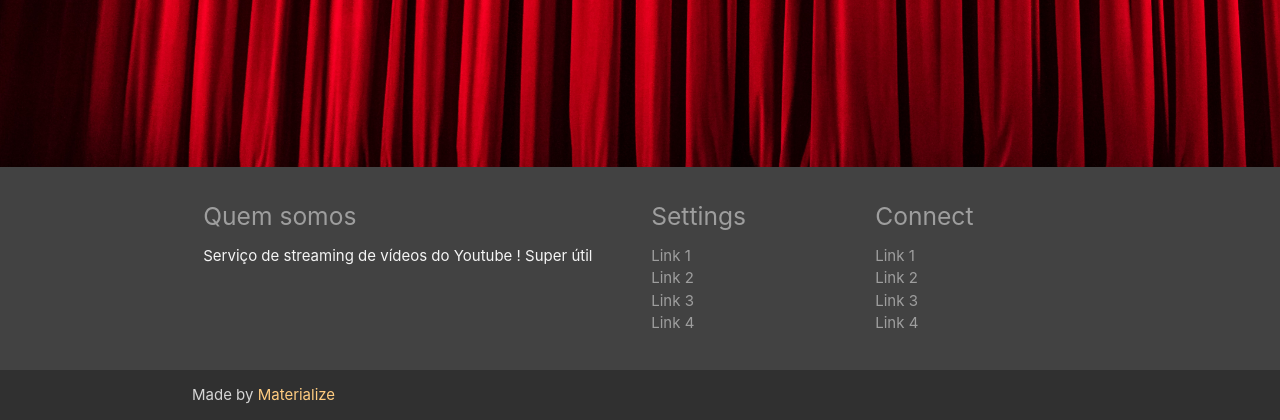
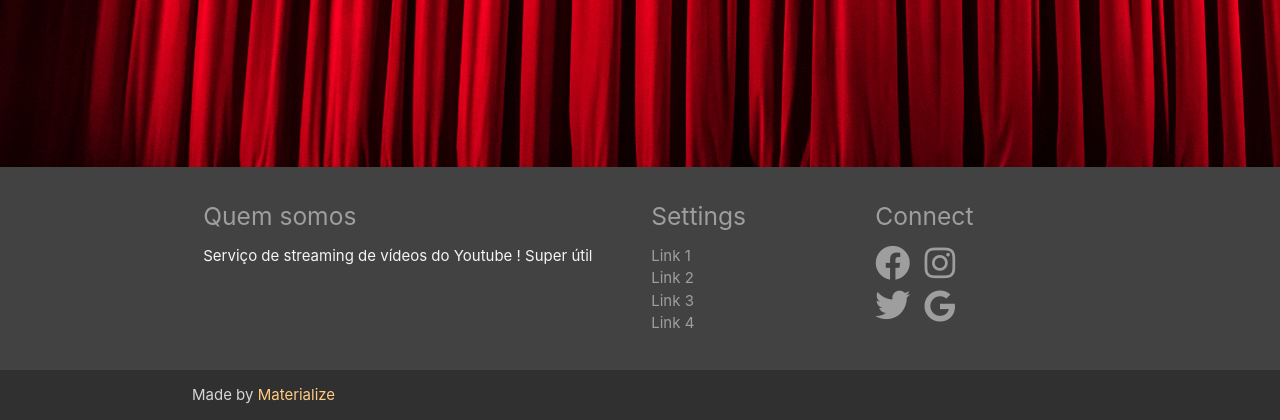
Before and after one commit to DBVeit/ProjetoExperienciaCriativa2, a PHP site: page /ProjetoExperienciaCriativa2/pages/cadastro.php in a window 1280 px wide. Shown: the part 756-1176 px from the top of the page. Run offline with PHP 8.4, Linux system fonts and the light colour scheme; some libraries are stand-ins or nearby versions.

Commit message:
update front

```diff
--- a/pages/cadastro.php
+++ b/pages/cadastro.php
@@ -10,6 +10,7 @@
 
 
   <!-- CSS  -->
+  <link rel="stylesheet" href="../css/all.css">
   <link href="https://fonts.googleapis.com/icon?family=Material+Icons" rel="stylesheet">
   <link href="../css/materialize.css" type="text/css" rel="stylesheet" media="screen,projection"/>
   <link href="../css/style.css" type="text/css" rel="stylesheet" media="screen,projection"/>
@@ -157,10 +158,10 @@
         <div class="col l3 s12">
           <h5 class="white-text">Connect</h5>
           <ul>
-            <li><a class="white-text" href="#!">Link 1</a></li>
-            <li><a class="white-text" href="#!">Link 2</a></li>
-            <li><a class="white-text" href="#!">Link 3</a></li>
-            <li><a class="white-text" href="#!">Link 4</a></li>
+          <li><a class="white-text" href="#!"><i style="font-size: 35px; padding: 0px 10px 7px 0px;"class="fab fa-facebook"></i></a>
+            <a class="white-text" href="#!"><i style="font-size: 35px;"class="fab fa-instagram"></i></a></li>
+            <li><a class="white-text" href="#!"><i style="font-size: 35px; padding: 0px 10px 7px 0px;"class="fab fa-twitter"></i></a>
+            <a class="white-text" href="#!"><i style="font-size: 32px;"class="fab fa-google"></i></a></li>
           </ul>
         </div>
       </div>
```
